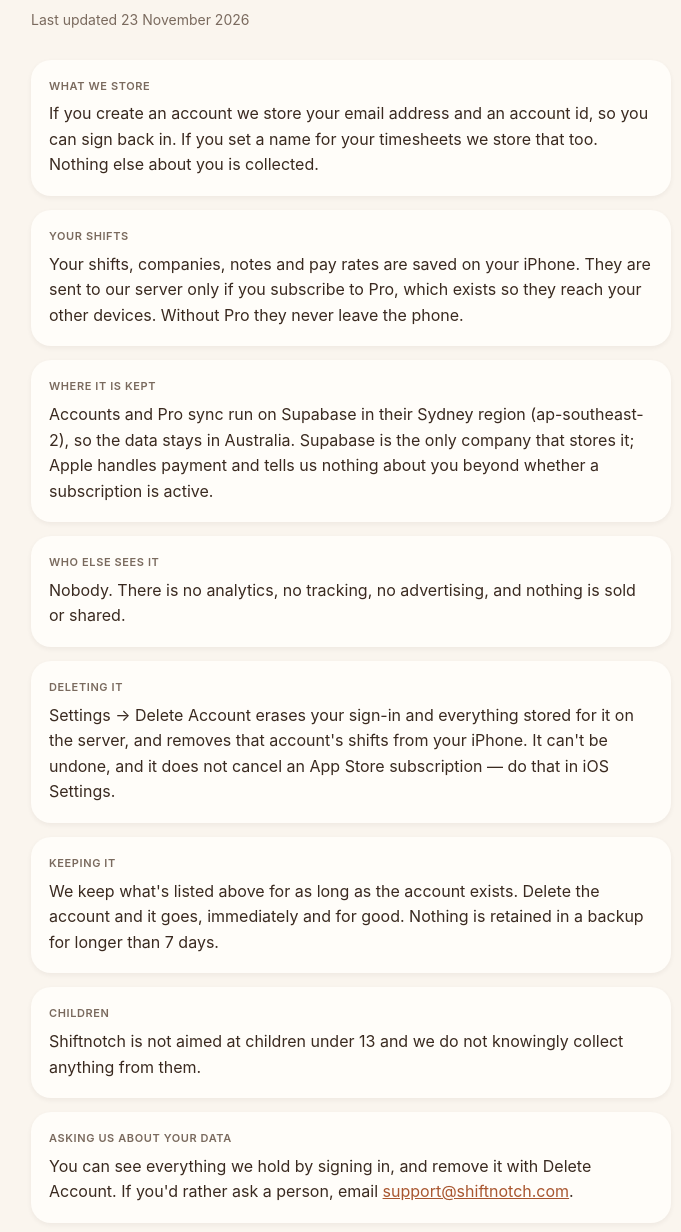
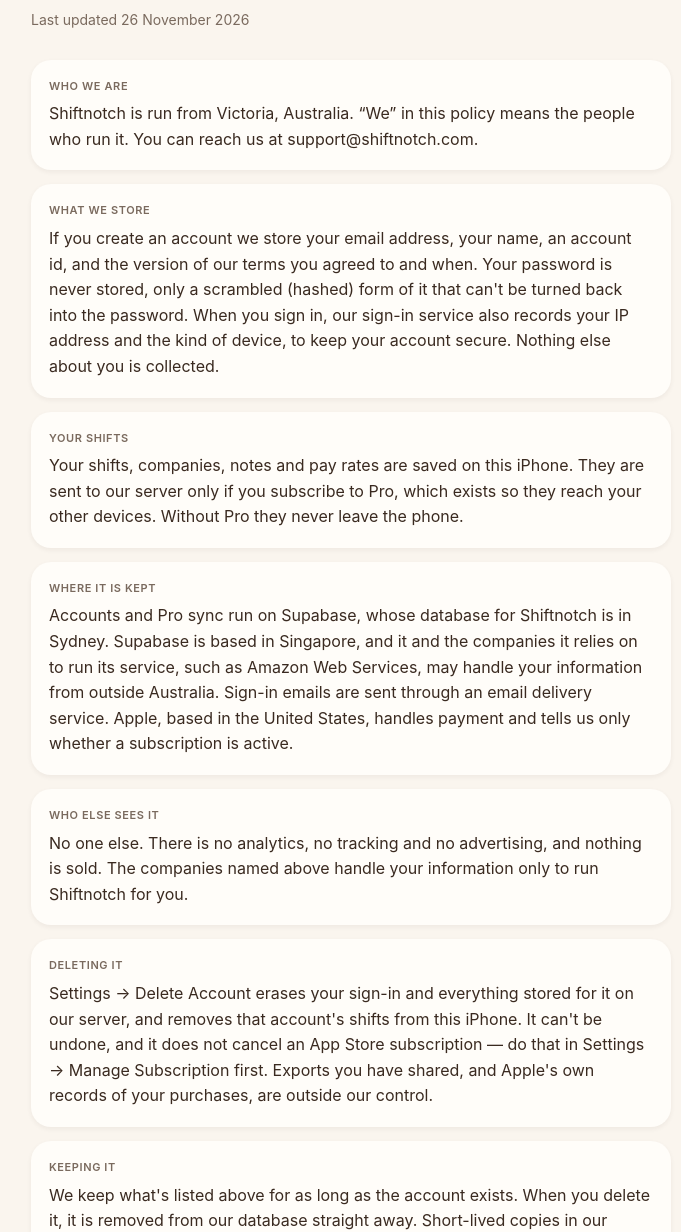
Before and after one commit to Deep-Kaswala/shiftnotch, a plain HTML site: page privacy.html in a window 1280 px wide. Shown: the part 172-1404 px from the top of the page, without its empty margins (289-970 px from the left). Drawn offline with Linux system fonts and the light colour scheme.

Commit message:
Correct the policies, and say who can use the app
The privacy policy said the data stays in Australia and that Supabase was
the only company storing it. The database is in Sydney, but Supabase is a
Singapore company running on Amazon Web Services, and Apple is in the US,
so it now names them and says information may be handled overseas. It
also said nothing else about you is collected, while the sign-in service
records IP addresses and device type; it now says so. Added: who runs
Shiftnotch, how to ask for or correct your data and how to complain, and
a minimum age of 13, with a parent's permission under 18.

The terms said "we're not liable for losses arising from using it" with
no carve-out for the Australian Consumer Law, whose guarantees can't be
excluded. Valve paid $3 million over terms like that. There is now a
consumer-rights clause, and the remaining limit applies only as far as
the law allows. Also added: minimum age, how to cancel Pro, how changes
work, and Victorian law.

These match the app's in-app copies word for word, and the date matches
the version the app records at sign-up.

Co-Authored-By: Claude Opus 5.5 <noreply@anthropic.com>

```diff
--- a/privacy.html
+++ b/privacy.html
@@ -11,61 +11,56 @@
   <header><a class="wordmark" href="./">Shift<span>notch</span></a></header>
 
   <h1>Privacy Policy</h1>
-  <p class="updated">Last updated 23 November 2026</p>
+  <p class="updated">Last updated 26 November 2026</p>
+
+  <div class="card">
+    <h2>Who we are</h2>
+    <p>Shiftnotch is run from Victoria, Australia. “We” in this policy means the people who run it. You can reach us at support@shiftnotch.com.</p>
+  </div>
 
   <div class="card">
     <h2>What we store</h2>
-    <p>If you create an account we store your email address and an account id, so you can
-       sign back in. If you set a name for your timesheets we store that too. Nothing else
-       about you is collected.</p>
+    <p>If you create an account we store your email address, your name, an account id, and the version of our terms you agreed to and when. Your password is never stored, only a scrambled (hashed) form of it that can't be turned back into the password. When you sign in, our sign-in service also records your IP address and the kind of device, to keep your account secure. Nothing else about you is collected.</p>
   </div>
 
   <div class="card">
     <h2>Your shifts</h2>
-    <p>Your shifts, companies, notes and pay rates are saved on your iPhone. They are sent
-       to our server only if you subscribe to Pro, which exists so they reach your other
-       devices. Without Pro they never leave the phone.</p>
+    <p>Your shifts, companies, notes and pay rates are saved on this iPhone. They are sent to our server only if you subscribe to Pro, which exists so they reach your other devices. Without Pro they never leave the phone.</p>
   </div>
 
   <div class="card">
     <h2>Where it is kept</h2>
-    <p>Accounts and Pro sync run on Supabase in their Sydney region (ap-southeast-2), so
-       the data stays in Australia. Supabase is the only company that stores it; Apple
-       handles payment and tells us nothing about you beyond whether a subscription is
-       active.</p>
+    <p>Accounts and Pro sync run on Supabase, whose database for Shiftnotch is in Sydney. Supabase is based in Singapore, and it and the companies it relies on to run its service, such as Amazon Web Services, may handle your information from outside Australia. Sign-in emails are sent through an email delivery service. Apple, based in the United States, handles payment and tells us only whether a subscription is active.</p>
   </div>
 
   <div class="card">
     <h2>Who else sees it</h2>
-    <p>Nobody. There is no analytics, no tracking, no advertising, and nothing is sold or
-       shared.</p>
+    <p>No one else. There is no analytics, no tracking and no advertising, and nothing is sold. The companies named above handle your information only to run Shiftnotch for you.</p>
   </div>
 
   <div class="card">
     <h2>Deleting it</h2>
-    <p>Settings → Delete Account erases your sign-in and everything stored for it on the
-       server, and removes that account's shifts from your iPhone. It can't be undone, and
-       it does not cancel an App Store subscription — do that in iOS Settings.</p>
+    <p>Settings → Delete Account erases your sign-in and everything stored for it on our server, and removes that account's shifts from this iPhone. It can't be undone, and it does not cancel an App Store subscription — do that in Settings → Manage Subscription first. Exports you have shared, and Apple's own records of your purchases, are outside our control.</p>
   </div>
 
   <div class="card">
     <h2>Keeping it</h2>
-    <p>We keep what's listed above for as long as the account exists. Delete the account
-       and it goes, immediately and for good. Nothing is retained in a backup for longer
-       than 7 days.</p>
+    <p>We keep what's listed above for as long as the account exists. When you delete it, it is removed from our database straight away. Short-lived copies in our hosting provider's logs and backups expire on their own within days.</p>
   </div>
 
   <div class="card">
     <h2>Children</h2>
-    <p>Shiftnotch is not aimed at children under 13 and we do not knowingly collect
-       anything from them.</p>
+    <p>You must be at least 13 to use Shiftnotch, and if you're under 18 you need a parent's or guardian's permission. If you believe a child under 13 has given us information, email us and we'll delete it.</p>
   </div>
 
   <div class="card">
-    <h2>Asking us about your data</h2>
-    <p>You can see everything we hold by signing in, and remove it with Delete Account. If
-       you'd rather ask a person, email
-       <a href="mailto:support@shiftnotch.com">support@shiftnotch.com</a>.</p>
+    <h2>Your rights and complaints</h2>
+    <p>You can see and change your name in Settings, see your shifts in the app, and remove everything with Delete Account. To ask for a copy of what we hold, to correct it, or to complain about how we've handled it, email support@shiftnotch.com and we'll reply within 30 days. If you're not happy with our answer, you can contact the Office of the Australian Information Commissioner at oaic.gov.au.</p>
+  </div>
+
+  <div class="card">
+    <h2>Changes</h2>
+    <p>If this policy changes we'll publish the new version with a new date. This version is dated 26 November 2026.</p>
   </div>
 
   <footer>
```
Also changed, not shown: terms.html (+37 -17 lines).
